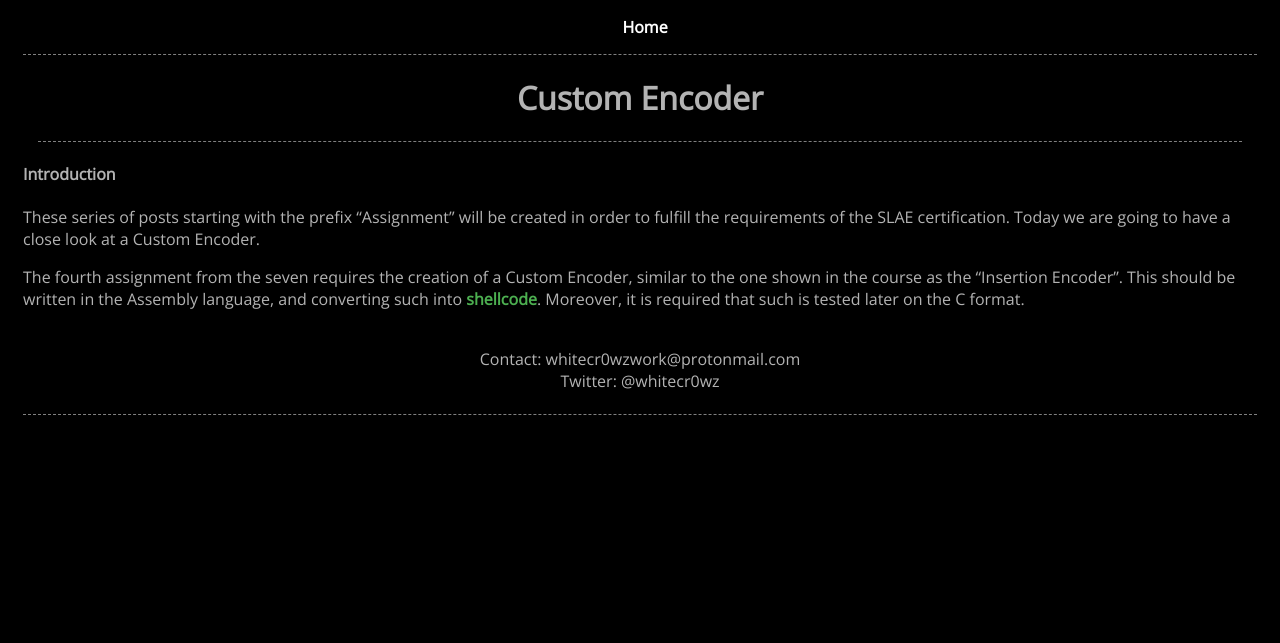
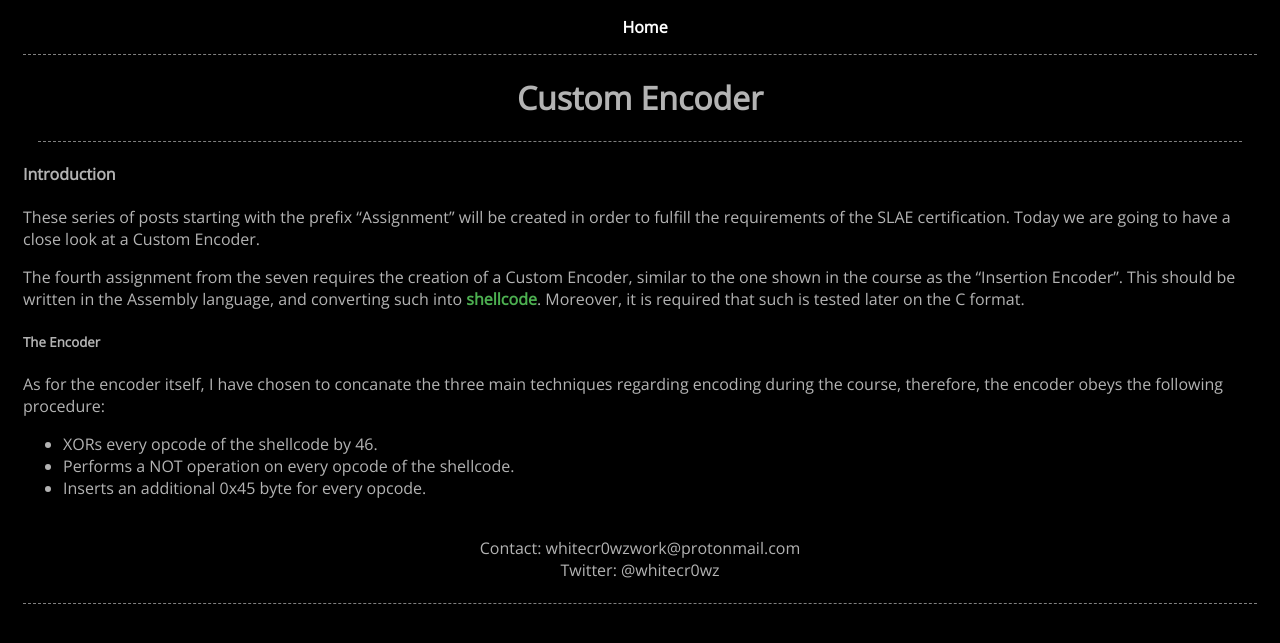
Before and after one commit to whitecr0wz/whitecr0wz.github.io, a Jekyll site: the page built from _posts/posts/2021-01-16-SLAE-Custom-Encoder.md, in a window 1280 px wide. Shown: the top 643 px of the page. Built offline with Jekyll 4.4.1, drawn with Linux system fonts in a browser that asks for light colours.

Commit message:
Update 2021-01-16-SLAE-Custom-Encoder.md

```diff
--- a/_posts/posts/2021-01-16-SLAE-Custom-Encoder.md
+++ b/_posts/posts/2021-01-16-SLAE-Custom-Encoder.md
@@ -14,3 +14,11 @@ look at a Custom Encoder.
 
 
 The fourth assignment from the seven requires the creation of a Custom Encoder, similar to the one shown in the course as the "Insertion Encoder". This should be written in the Assembly language, and converting such into [shellcode](https://es.wikipedia.org/wiki/Shellcode). Moreover, it is required that such is tested later on the C format.
+
+##### The Encoder
+
+As for the encoder itself, I have chosen to concanate the three main techniques regarding encoding during the course, therefore, the encoder obeys the following procedure:
+
++ XORs every opcode of the shellcode by 46.
++ Performs a NOT operation on every opcode of the shellcode.
++ Inserts an additional 0x45 byte for every opcode.
```
